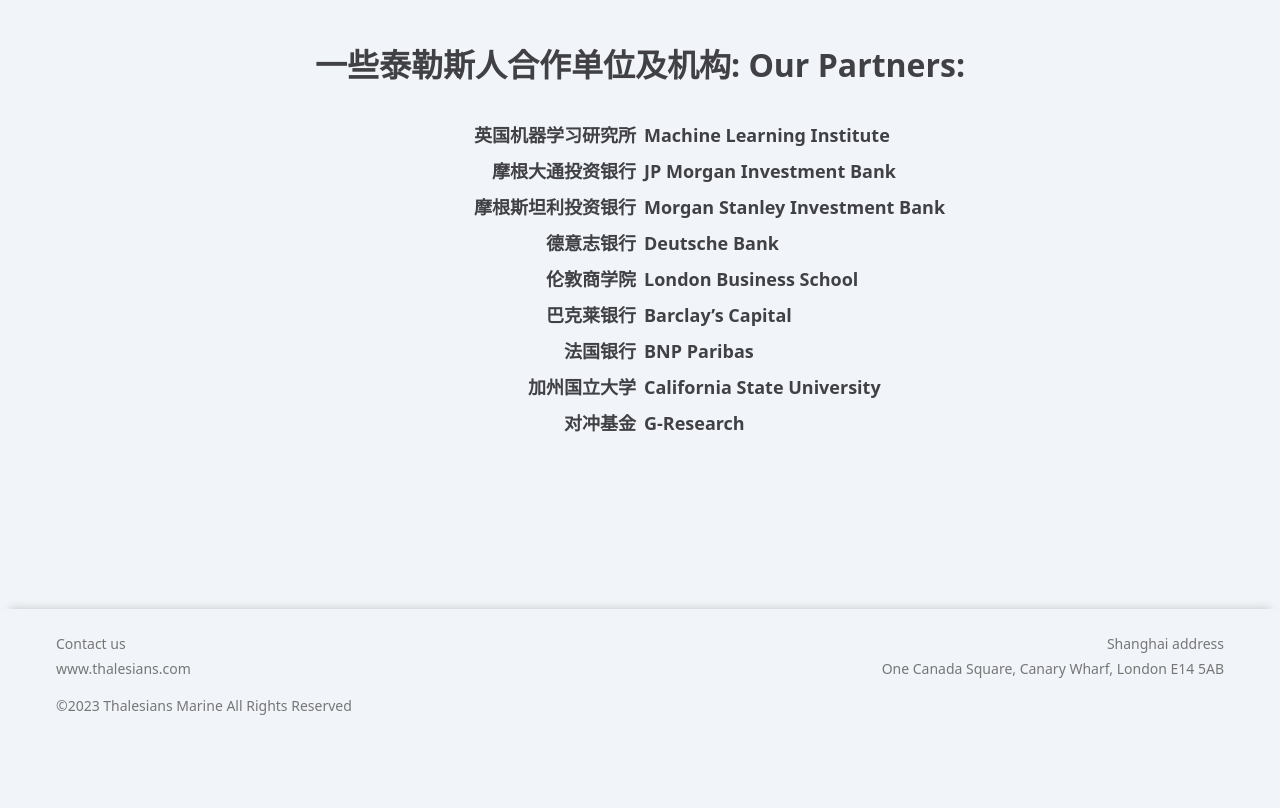
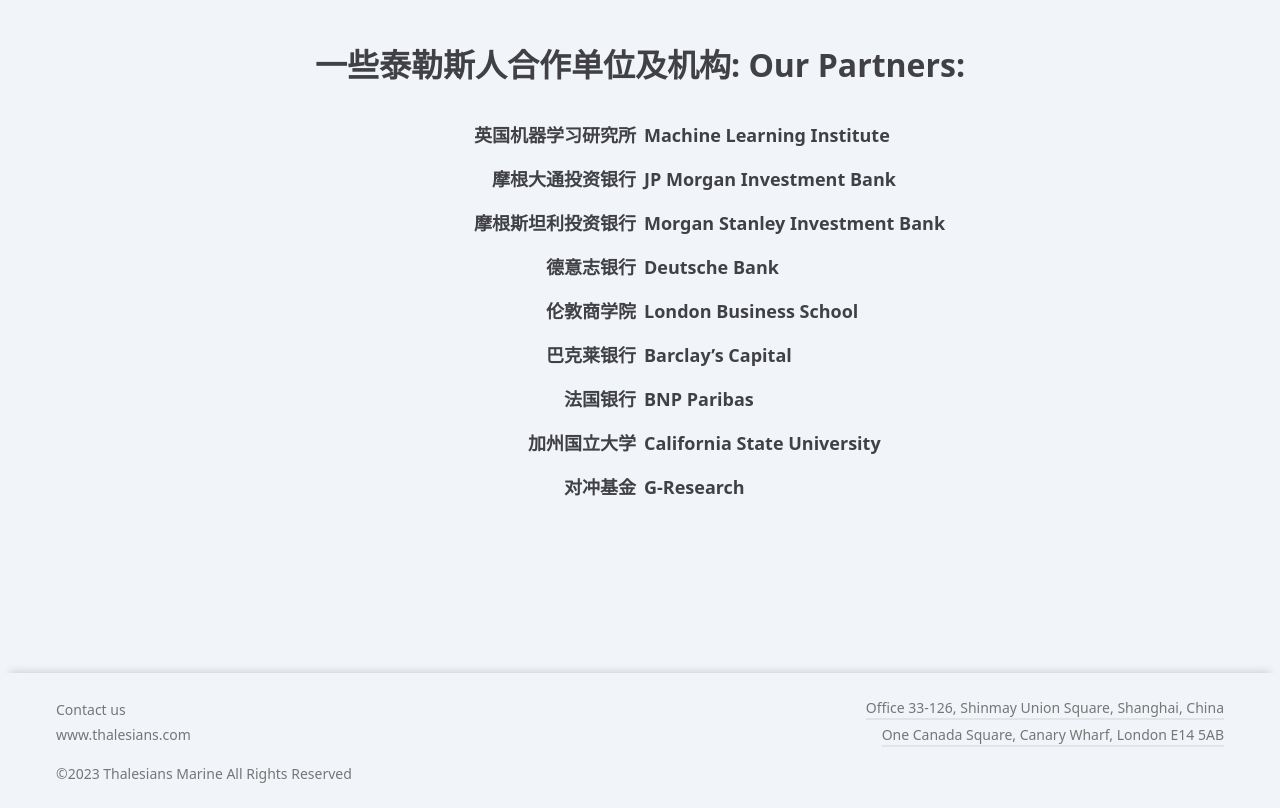
Before and after one commit to NaurisTisancins/china-biz, a Next.js app: page /about in a window 1280 px wide. Shown: the part 2500-3308 px from the top of the page. Before the commit the page ends 3240 px from the top, so only its background shows below. Built offline with nearby package versions, Linux system fonts and the light colour scheme.

Commit message:
style adjustments in about page clients sections, china address

```diff
--- a/components/about-page-components/ClientsSection.tsx
+++ b/components/about-page-components/ClientsSection.tsx
@@ -4,28 +4,45 @@
       <h2 className="secondary-title-1">
         一些泰勒斯人合作单位及机构: Our Partners:
       </h2>
-      <div className="flex align-center justify-center w-full gap-2 font-bold text-lg">
-        <ul className="flex flex-col items-end w-full">
-          <li className="list-item">英国机器学习研究所</li>
-          <li className="list-item">摩根大通投资银行</li>
-          <li className="list-item">摩根斯坦利投资银行</li>
-          <li className="list-item">德意志银行</li>
-          <li className="list-item">伦敦商学院</li>
-          <li className="list-item"> 巴克莱银行</li>
-          <li className="list-item">法国银行</li>
-          <li className="list-item">加州国立大学</li>
-          <li className="list-item">对冲基金</li>
+      <div className="flex flex-col align-center justify-center w-full gap-2 font-bold text-lg">
+        <ul className="flex flex-row  w-full gap-2">
+          <li className="list-item text-end">英国机器学习研究所</li>
+          <li className="list-item">Machine Learning Institute</li>
         </ul>
-        <ul className="flex flex-col justify-flex-start w-full">
-          <li className="list-item">Machine Learning Institute</li>
-          <li className="list-item">JP Morgan Investment Bank</li>
-          <li className="list-item">Morgan Stanley Investment Bank</li>
-          <li className="list-item">Deutsche Bank</li>
-          <li className="list-item">London Business School</li>
-          <li className="list-item"> Barclay’s Capital</li>
-          <li className="list-item">BNP Paribas</li>
-          <li className="list-item">California State University</li>
-          <li className="list-item">G-Research </li>
+        <ul className="flex flex-row  w-full gap-2">
+          <li className="list-item text-end">摩根大通投资银行</li>
+          <li className="list-item text-start">JP Morgan Investment Bank</li>
+        </ul>
+        <ul className="flex flex-row  w-full gap-2">
+          <li className="list-item text-end">摩根斯坦利投资银行</li>
+          <li className="list-item text-start">
+            Morgan Stanley Investment Bank
+          </li>
+        </ul>
+        <ul className="flex flex-row  w-full gap-2">
+          <li className="list-item text-end">德意志银行</li>
+          <li className="list-item text-start">Deutsche Bank</li>
+        </ul>
+        <ul className="flex flex-row  w-full gap-2">
+          <li className="list-item text-end">伦敦商学院</li>
+          <li className="list-item text-start">London Business School</li>
+        </ul>
+        <ul className="flex flex-row  w-full gap-2">
+          <li className="list-item text-end"> 巴克莱银行</li>
+          <li className="list-item text-start"> Barclay’s Capital</li>
+        </ul>
+        <ul className="flex flex-row  w-full gap-2">
+          <li className="list-item text-end">法国银行</li>
+
+          <li className="list-item text-start">BNP Paribas</li>
+        </ul>
+        <ul className="flex flex-row  w-full gap-2">
+          <li className="list-item text-end">加州国立大学</li>
+          <li className="list-item text-start">California State University</li>
+        </ul>
+        <ul className="flex flex-row  w-full gap-2">
+          <li className="list-item text-end">对冲基金</li>
+          <li className="list-item text-start">G-Research </li>
         </ul>
       </div>
     </section>
--- a/components/footer/Footer.tsx
+++ b/components/footer/Footer.tsx
@@ -14,8 +14,10 @@
         </div>
 
         <div className="footer-links-section-2">
-          <p className="footer-address">Shanghai address</p>
-          <p className="footer-address flex flex-col justify-end align-center flex-wrap">
+          <p className="footer-address flex flex-col justify-end align-center flex-wrap border-b-zinc-200 border-b-2">
+            Office 33-126, Shinmay Union Square, Shanghai, China
+          </p>
+          <p className="footer-address flex flex-col justify-end align-center flex-wrap border-b-zinc-200 border-b-2">
             One Canada Square, Canary Wharf, London E14 5AB
           </p>
         </div>
--- a/styles/globals.css
+++ b/styles/globals.css
@@ -504,6 +504,7 @@
 
 .list-item {
   margin-bottom: 8px;
+  width: 50%;
 }
 
 .person-image {
@@ -642,7 +643,6 @@
   justify-content: center;
   font-size: 24px;
   padding: 12px 0;
-
 }
 
 /* 320-480 mob */
```
